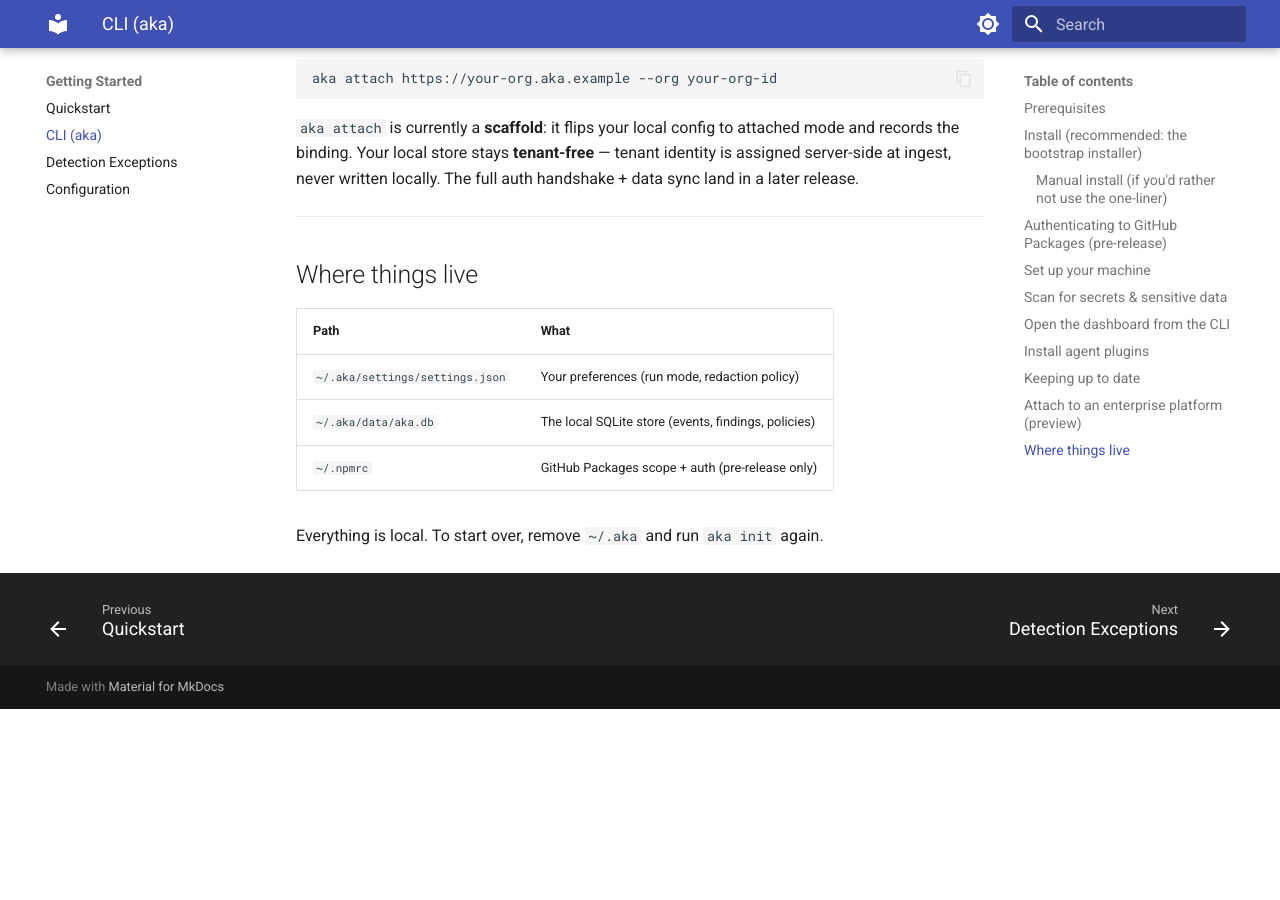
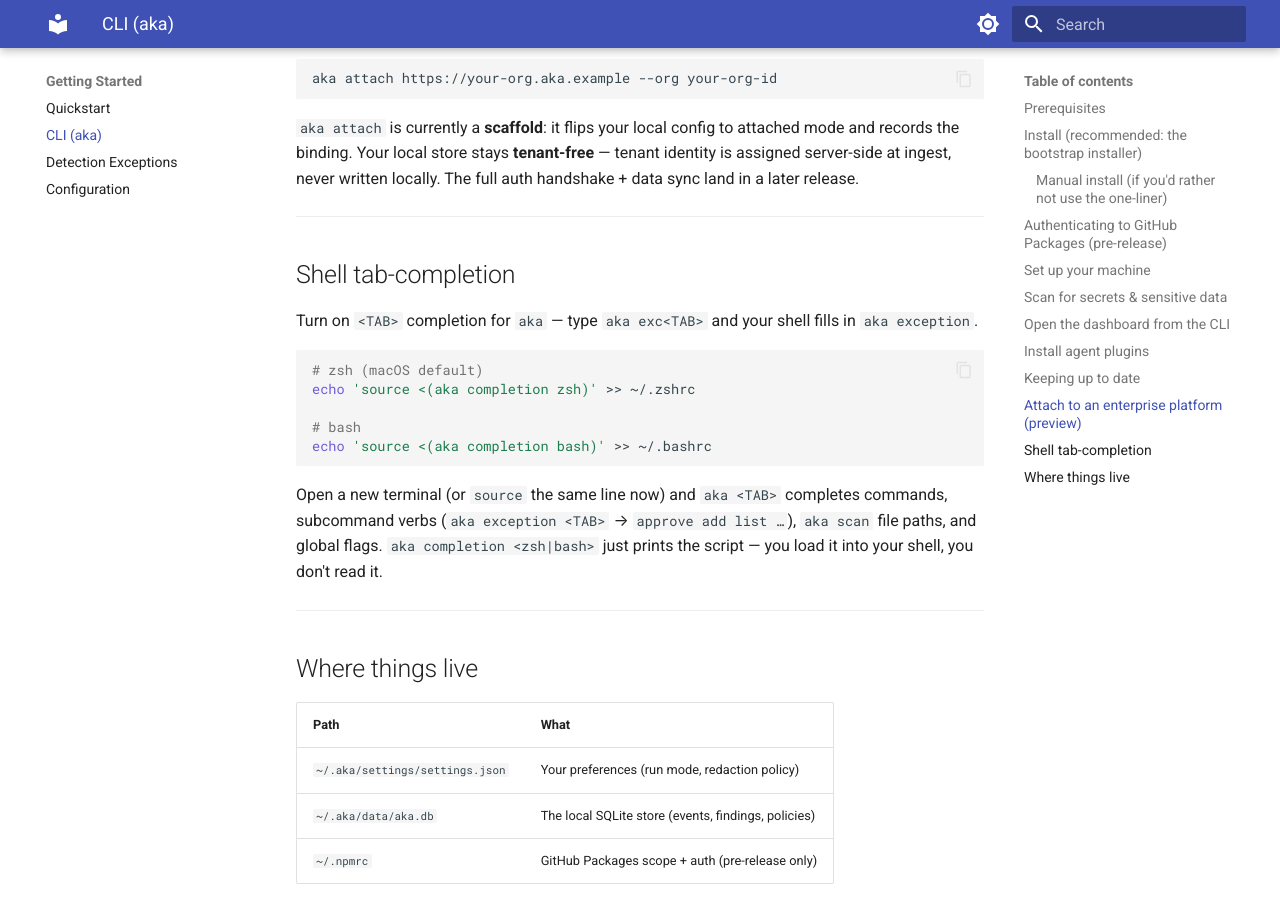
Before and after one commit to akasecurity/ai-tc-docs, an MkDocs documentation site: the page built from docs/getting-started/cli.md, in a window 1280 px wide and 900 px high, scrolled down 5058 px. Built offline with MkDocs 1.6.1 and Material for MkDocs 9.7.7, drawn with Linux system fonts in a browser that asks for light colours; before the commit the page ends 5767 px from its top, so only the background shows below that.

Commit message:
fix(cli): address review — manifest-driven completion + shell fixes
- Extract a single COMMAND_SPECS manifest (command-manifest.ts); cli.ts's USAGE
  and both completion scripts now derive from it, so a new command auto-appears
  everywhere. This also fixes `completion` missing from its own completion
  (it wasn't in the hand-maintained list). USAGE output is byte-identical.
- zsh: complete flags whenever the current word starts with '-', BEFORE the
  positional switch, so `aka stats --<TAB>` offers flags instead of returning
  nothing — matching bash.
- zsh: guard `compdef` behind a compinit check so sourcing on a stock zsh
  (no oh-my-zsh) no longer prints 'command not found: compdef' and silently
  fails to register.
- bash: register `complete -o default` and drop the hand-rolled `compgen -f`
  branch, so filenames with spaces and directory trailing-slashes work (readline
  handles them).
- docs: add a 'Shell tab-completion' section to getting-started/cli.md.

Verified in real zsh/bash: compdef guard under `zsh -f`, flag parity, self-
completion, and readline file completion. 47 CLI tests pass (8 completion).

````diff
--- a/docs/getting-started/cli.md
+++ b/docs/getting-started/cli.md
@@ -249,6 +249,26 @@ sync land in a later release.
 
 ---
 
+## Shell tab-completion
+
+Turn on `<TAB>` completion for `aka` — type `aka exc<TAB>` and your shell fills in
+`aka exception`.
+
+```bash
+# zsh (macOS default)
+echo 'source <(aka completion zsh)' >> ~/.zshrc
+
+# bash
+echo 'source <(aka completion bash)' >> ~/.bashrc
+```
+
+Open a new terminal (or `source` the same line now) and `aka <TAB>` completes
+commands, subcommand verbs (`aka exception <TAB>` → `approve add list …`),
+`aka scan` file paths, and global flags. `aka completion <zsh|bash>` just prints the
+script — you load it into your shell, you don't read it.
+
+---
+
 ## Where things live
 
 | Path                            | What                                                |
````
